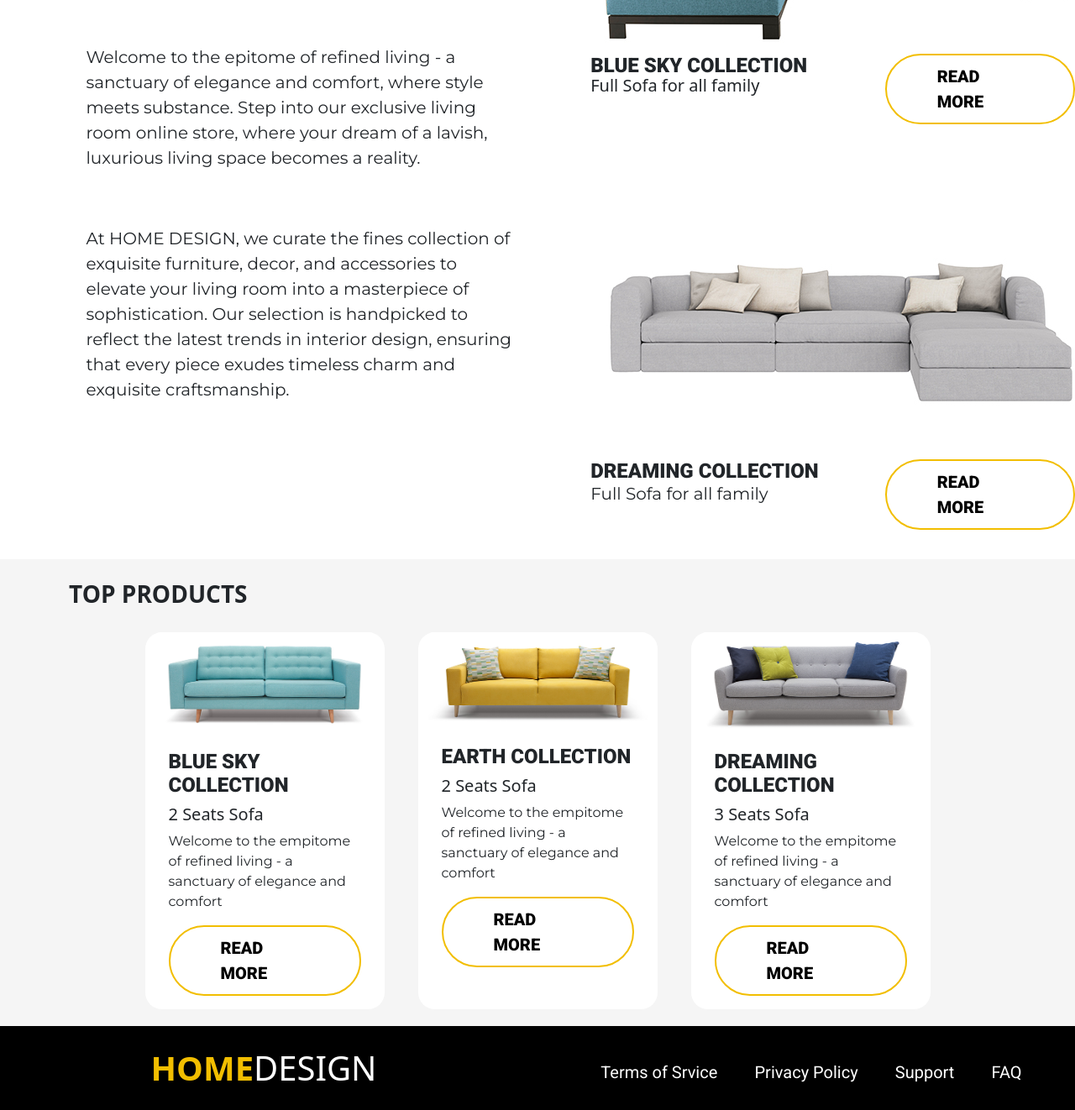
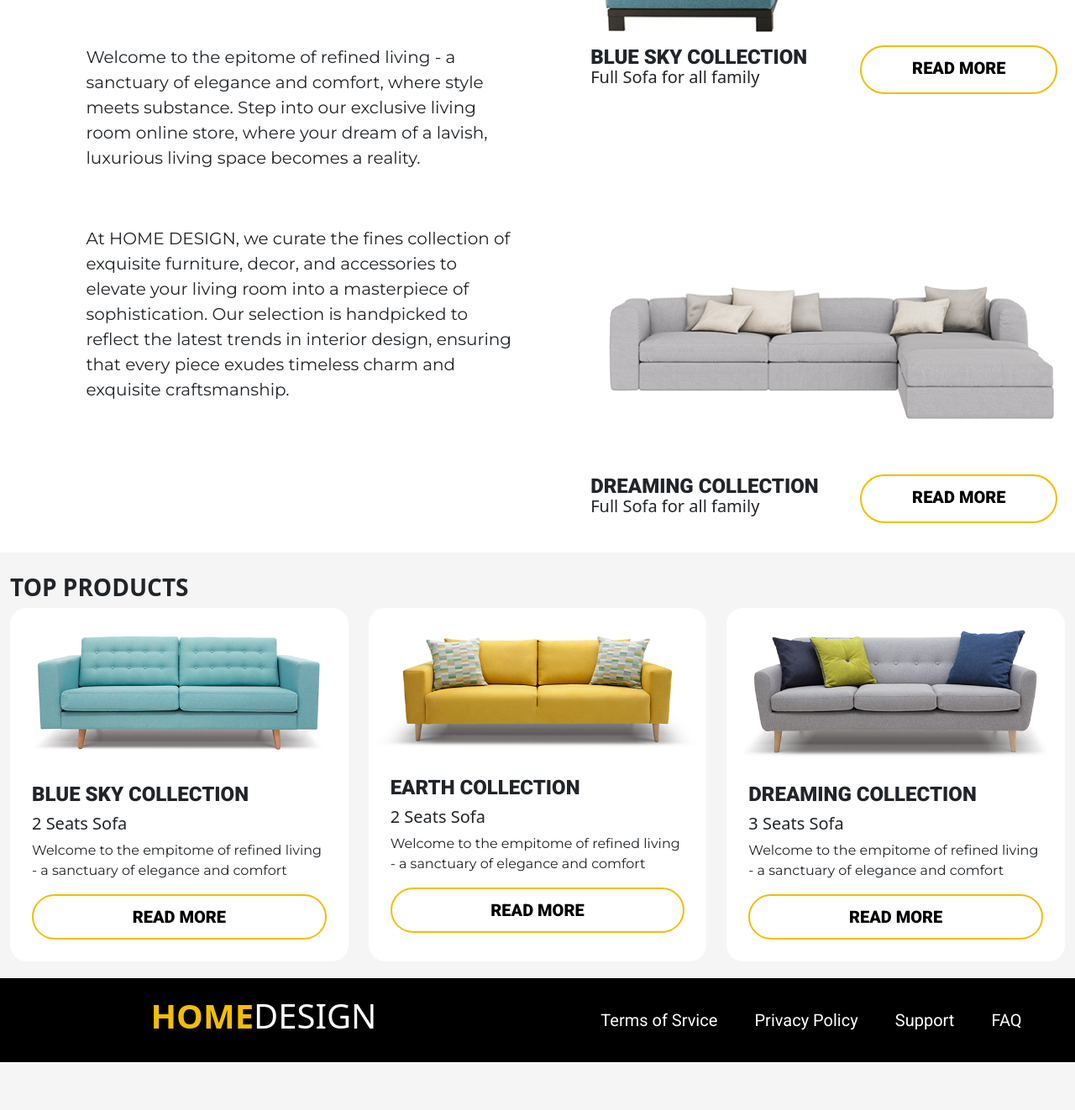
Before and after one commit to sqlabs-fullstack-2023-nataliia/hw-4-html-css, a plain HTML site: page index.html in a window 1280 px wide. Shown: the part 625-1947 px from the top of the page at 84% size. After the commit the page ends 1890 px from the top, so only its background shows below. Drawn offline with nearby package versions, Linux system fonts and the light colour scheme.

Commit message:
fixing some responsivity

```diff
--- a/index.html
+++ b/index.html
@@ -37,21 +37,23 @@
     </div>
 
     <!-- main -->
+    <!-- section-1 -->
     <div class="conteiner-fluid">
         <div class="row bg_black">
-            <div class="col-6">
+            <div class="col-xl-6 col-sm-12">
                 <div class="header_box">
                     <h1 class="yellow">WEEKEND</h1>
                     <h1 class="wight header">SALE<span class="yellow">50%</span></h1>
                     <p class="wight sub_header">ONLY FOR THIS WEEKEND</p>
                 </div>
             </div>
-            <div class="col-6">
-                <img src="furn/sale.png" alt="image" />
+            <div class="container col-xl-6 col-sm-12">
+                <img class="img-fluid img_center" src="furn/sale.png" alt="image" />
             </div>
         </div>
+        <!-- section-2 -->
         <div class="row main_box">
-            <div class="col-6">
+            <div class="col-xl-6">
                 <h1>WELCOME</h1>
                 <h1 class="header">HOME.</h1>
                 <div class="text_content">
@@ -63,19 +65,19 @@
                     </p>
                 </div>
             </div>
-            <div class="col-6 ">
-                <img src="furn/shutterstock_5.jpeg" alt="image">
+            <div class="col-xl-6">
+                <img class="img-fluid" src="furn/shutterstock_5.jpeg" alt="image">
                 <div class="row">
-                    <div class="col-7">
+                    <div class="col-xs-12 col-sm-6">
                         <h4>BLUE SKY COLLECTION</h4>
                         <h5>Full Sofa for all family</h5>
                     </div>
-                    <div class="col-5 btn_container">
+                    <div class="col-xs-12 col-sm-6 btn_container">
                         <a href="#" class="link_btn">READ MORE</a>
                     </div>
                 </div>
             </div>
-            <div class="col-6">
+            <div class="col-xl-6">
                 <div class="text_content">
                     <p>At HOME DESIGN, we curate the fines collection
                         of exquisite furniture, decor, and accessories to
@@ -88,16 +90,14 @@
                 </div>
 
             </div>
-            <div class="col-6">
-                <div class="img_container">
-                    <img src="furn/shutterstock_9.jpeg" alt="image" />
-                </div>
+            <div class="col-xl-6">
+                <img class="img-fluid" src="furn/shutterstock_9.jpeg" alt="image" />
                 <div class="row">
-                    <div class="col-7">
-                        <h4 class="card-title">DREAMING COLLECTION</h4>
-                        <h5 class="card-text">Full Sofa for all family</h5>
+                    <div class="col-xs-12 col-sm-6">
+                        <h4>DREAMING COLLECTION</h4>
+                        <h5>Full Sofa for all family</h5>
                     </div>
-                    <div class="col-5 btn_container">
+                    <div class="col-xs-12 col-sm-6 btn_container">
                         <a href="#" class="link_btn">READ MORE</a>
                     </div>
                 </div>
@@ -105,42 +105,52 @@
         </div>
     </div>
 
+    <!-- section-3 -->
+    <div class="container-fluid">
+        <h3 class="brand_label cards_header">TOP PRODUCTS</h3>
+        <div class="row ">
+            <div class="col-lg-4 ">
+                <div class="card h-100">
+                    <img src="furn/shutterstock_1.jpeg" class="card-img-top" alt="image">
+                    <div class="card-body">
+                        <h4 class="card-title">BLUE SKY COLLECTION</h5>
+                            <h5 class="card-title">2 Seats Sofa</h6>
+                                <p class="card-text">Welcome to the empitome of refined living - a sanctuary of
+                                    elegance
+                                    and comfort
+                                </p>
+                                <a href="#" class="link_btn btn_container">READ MORE</a>
+                    </div>
+                </div>
 
+            </div>
+            <div class="col-lg-4 ">
+                <div class="card h-100">
+                    <img src="furn/shutterstock_4.jpeg" class="card-img-top" alt="image">
+                    <div class="card-body">
+                        <h4 class="card-title">EARTH COLLECTION</h5>
+                            <h5 class="card-title">2 Seats Sofa</h6>
+                                <p class="card-text">Welcome to the empitome of refined living - a sanctuary of elegance
+                                    and
+                                    comfort
+                                </p>
 
-    <div class="container">
-        <h3 class="brand_label cards_header">TOP PRODUCTS</h3>
-        <div class="row cards">
-            <div class="card col-3">
-                <img src="furn/shutterstock_1.jpeg" class="card-img-top" alt="image">
-                <div class="card-body">
-                    <h4 class="card-title">BLUE SKY COLLECTION</h5>
-                        <h5 class="card-title">2 Seats Sofa</h6>
-                            <p class="card-text">Welcome to the empitome of refined living - a sanctuary of elegance and
-                                comfort
-                            </p>
-                            <a href="#" class="link_btn btn_container">READ MORE</a>
+                                <a href="#" class="link_btn btn_container">READ MORE</a>
+                    </div>
                 </div>
             </div>
-            <div class="card col-3">
-                <img src="furn/shutterstock_4.jpeg" class="card-img-top" alt="image">
-                <div class="card-body">
-                    <h4 class="card-title">EARTH COLLECTION</h5>
-                        <h5 class="card-title">2 Seats Sofa</h6>
-                            <p class="card-text">Welcome to the empitome of refined living - a sanctuary of elegance and
-                                comfort
-                            </p>
-                            <a href="#" class="link_btn btn_container">READ MORE</a>
-                </div>
-            </div>
-            <div class="card col-3">
-                <img src="furn/shutterstock_6.jpeg" class="card-img-top" alt="image">
-                <div class="card-body">
-                    <h4 class="card-title">DREAMING COLLECTION</h5>
-                        <h5 class="card-title">3 Seats Sofa</h6>
-                            <p class="card-text">Welcome to the empitome of refined living - a sanctuary of elegance and
-                                comfort
-                            </p>
-                            <a href="#" class="link_btn btn_container">READ MORE</a>
+            <div class="col-lg-4 ">
+                <div class="card h-100">
+                    <img src="furn/shutterstock_6.jpeg" class="card-img-top" alt="image">
+                    <div class="card-body">
+                        <h4 class="card-title">DREAMING COLLECTION</h5>
+                            <h5 class="card-title">3 Seats Sofa</h6>
+                                <p class="card-text">Welcome to the empitome of refined living - a sanctuary of elegance
+                                    and
+                                    comfort
+                                </p>
+                                <a href="#" class="link_btn btn_container">READ MORE</a>
+                    </div>
                 </div>
             </div>
         </div>
@@ -149,12 +159,12 @@
     <!-- footer -->
     <div class="conteiner-fluid footer_conteiner">
         <div class="row">
-            <div class="col-6 footer_brend">
-                <a class="navbar-brand tab_brand wight" aria-current="page" active href="#">
+            <div class="col-xl-6 col-md-12 footer_brend">
+                <a class="navbar-brand tab_brand wight" aria-current="page" href="#">
                     <strong class="brand_label yellow">HOME</strong>DESIGN
                 </a>
             </div>
-            <div class="col-6 footer_links">
+            <div class="col-xl-6 col-md-12 col-xs-12 footer_links">
                 <a class="footer_link" href="#">Terms of Srvice</a>
                 <a class="footer_link" href="#">Privacy Policy</a>
                 <a class="footer_link" href="#">Support</a>
--- a/style/style.css
+++ b/style/style.css
@@ -5,7 +5,6 @@
 
 
 body {
-    /* font-family: Roboto, sans-serif; */
     background: whitesmoke;
 }
 
@@ -13,6 +12,12 @@ body {
     font-family: Outfit, sans-serif;
     font-size: 36px;
     font-weight: 200;
+}
+
+.img_center {
+    display: block;
+    margin-left: auto;
+    margin-right: auto;
 }
 
 h1 {
@@ -45,10 +50,6 @@ h3 {
     margin-top: -2.5rem;
 }
 
-.img_container {
-    margin-top: -2rem;
-}
-
 .link_btn {
     text-decoration: none;
     color: black;
@@ -58,6 +59,7 @@ h3 {
     border: 2px solid rgb(242, 190, 0);
     border-radius: 100px;
     padding: 10px 60px 10px 60px;
+    max-height: 60px;
 }
 
 .link_btn:hover {
@@ -124,12 +126,7 @@ h3 {
 .card {
     border: none;
     border-radius: 20px;
-    margin: 20px;
-}
-
-.cards {
-    display: flex;
-    justify-content: center;
+    padding: 10px;
 }
 
 .card-text {
@@ -145,7 +142,12 @@ h3 {
 .footer_conteiner {
     background: black;
     height: 100px;
-    padding: 20px 0px;
+    margin-top: 20px;
+}
+
+.col-md-12,
+.footer_conteiner {
+    background: black;
 }
 
 .footer_link {
@@ -158,14 +160,19 @@ h3 {
 
 .footer_brend {
     text-align: center;
+    padding-top: 15px;
 }
 
 .footer_links {
     text-align: center;
-    padding: 20px;
+    padding: 35px;
+
 }
 
 .footer_link:hover {
     color: rgb(242, 190, 0);
-    font-size: 30px;
 }
+
+.navbar-brand.wight:hover {
+    color: white;
+}
```
